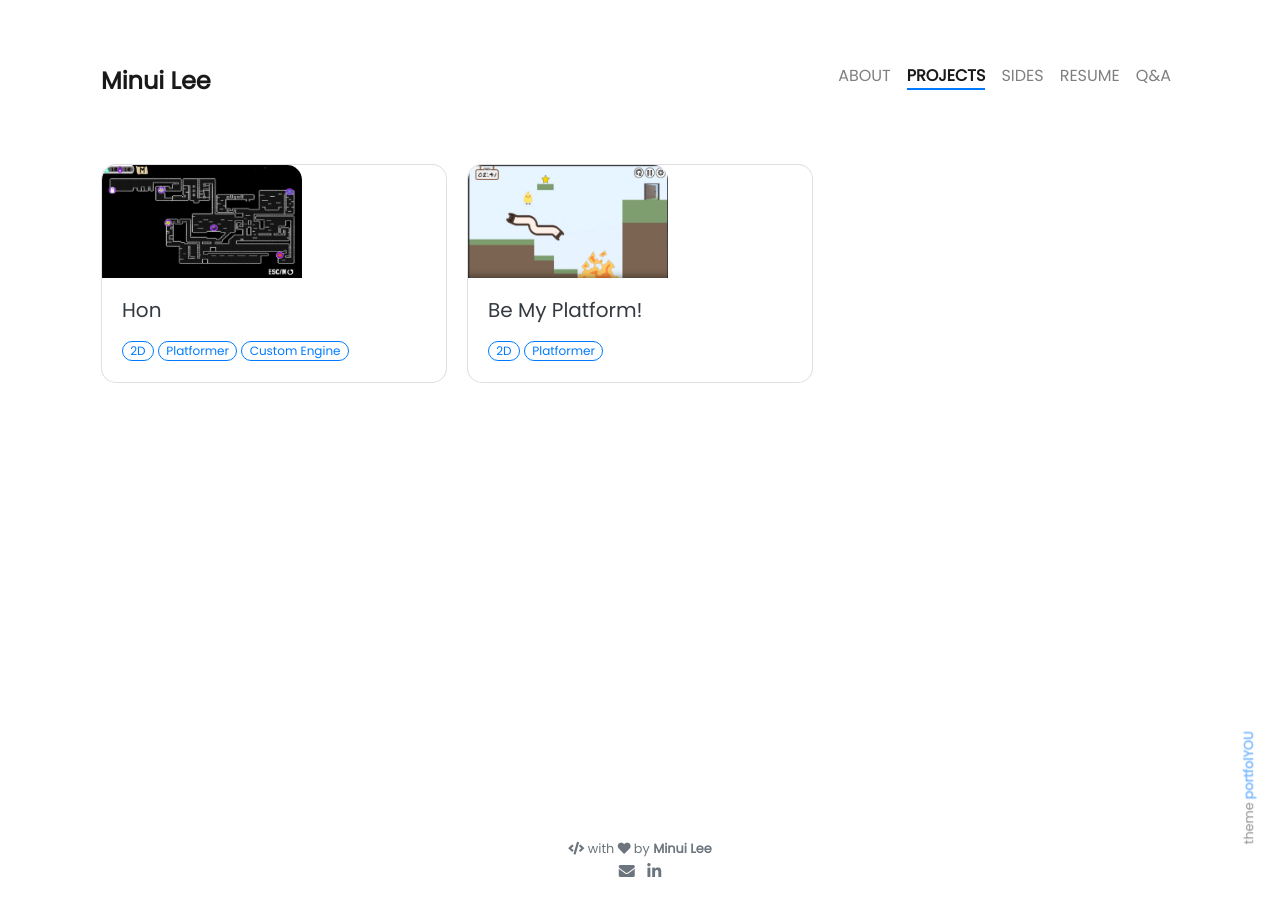
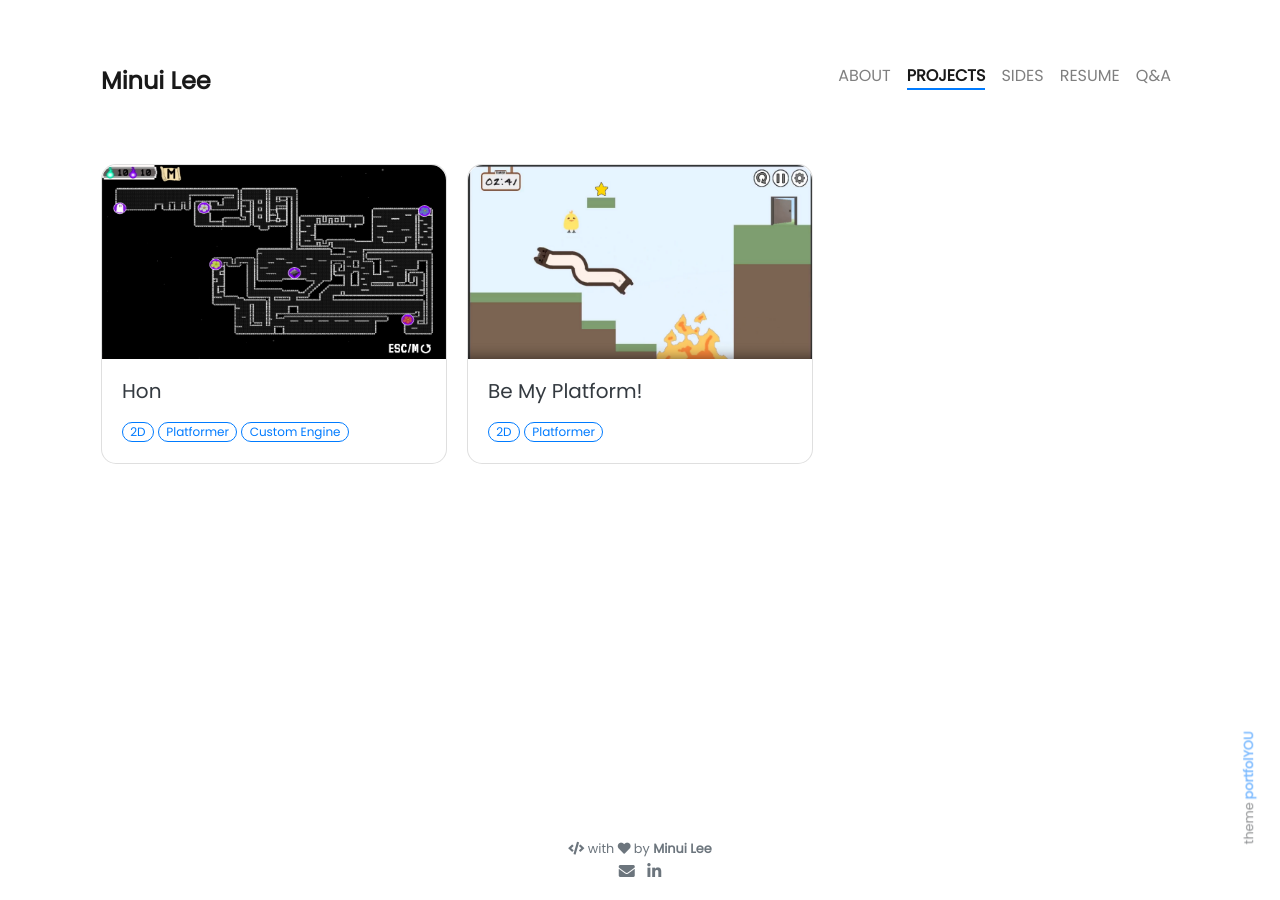
Before and after one commit to MinuiLee/MinuiLee.github.io, a Jekyll site: the page built from pages/teamprojects.html, in a window 1280 px wide. Built offline with Jekyll 4.4.1, drawn with Linux system fonts in a browser that asks for light colours; nearby versions of some CDN libraries.

Commit message:
changed project post card size

```diff
--- a/_includes/teamprojects/project-card.html
+++ b/_includes/teamprojects/project-card.html
@@ -1,7 +1,7 @@
 <div class="wow animated fadeIn" data-wow-delay=".15s">
   <a href="{{ project_url }}" class="project card text-dark">
     {%- if project_img -%}
-    <img id="{{ project_id }}-img" class="card-img-top" src="{{ project_img }}" alt="{{ project_name }}" style="width:200px"/>
+    <img id="{{ project_id }}-img" class="card-img-top" src="{{ project_img }}" alt="{{ project_name }}" style="width:500px height=500px"/>
     {%- endif -%}
     <div class="card-body">
       <h5 id="{{ project_id }}-name" class="card-title">
```
